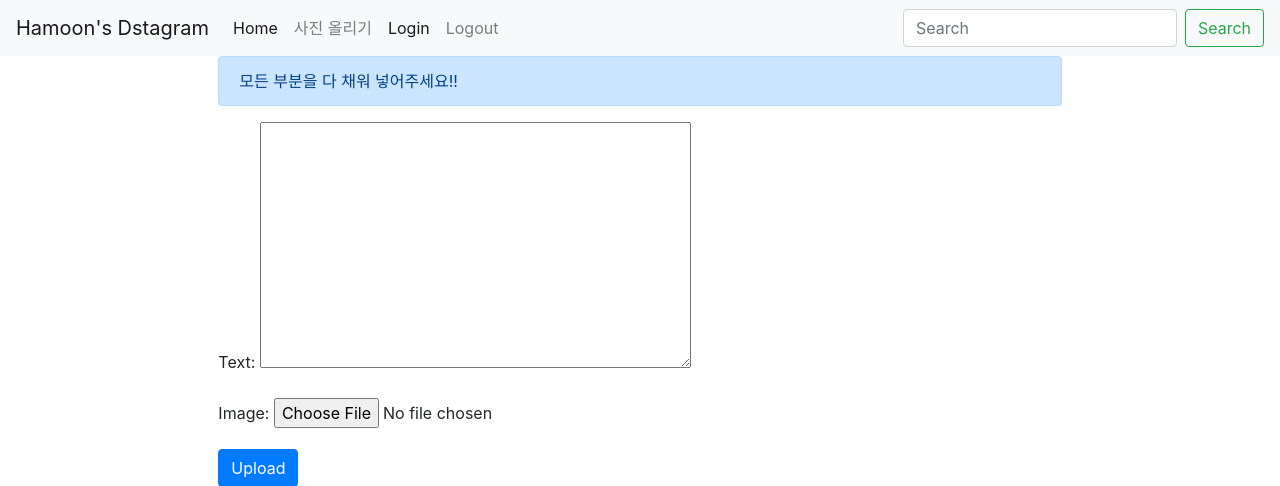
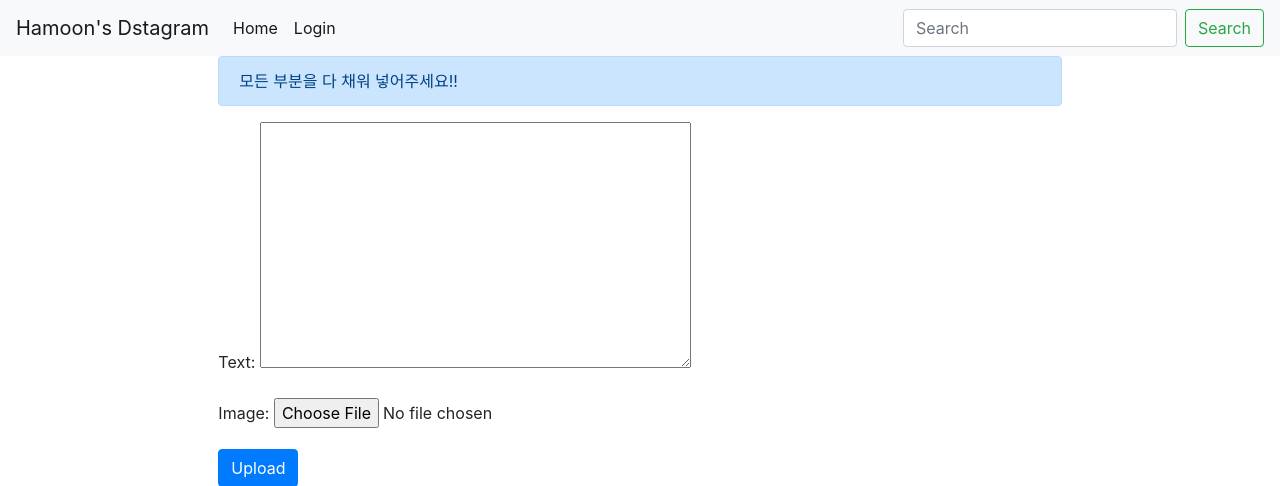
Before and after one commit to Ha-moon/2021-1_Django_clonecoding, a Django app: page /create/ in a window 1280 px wide. Shown: the top 486 px of the page. Run offline with Django 3.2, Linux system fonts and the light colour scheme; some libraries are stand-ins or nearby versions.

Commit message:
(7~8)로그인/로그아웃 분기-로그인 올바르게 했을때만 사진 업로드 및 logout보임

```diff
--- a/photo/templates/base.html
+++ b/photo/templates/base.html
@@ -21,18 +21,20 @@
                 <li class="nav-item active">
                   <a class="nav-link" href="{% url 'photo:index' %}"> Home <span class="sr-only">(current)</span></a>
                 </li>
+                {% if user.is_authenticated %}
                 <li class="nav-item">
-                  <a class="nav-link" href="{% url 'photo:create' %}">사진 올리기</a>
-                </li>
-
-                <li class="nav-item active">
-                  <a class="nav-link" href="{% url 'accounts:login' %}"> Login <span class="sr-only">(current)</span></a>
+                  <a class="nav-link" href="{% url 'photo:create' %}">사진 올리기<span class="sr-only">(current)</span></a>
                 </li>
                 <li class="nav-item">
                   <a class="nav-link" href="{% url 'accounts:logout' %}"> Logout <span class="sr-only">(current)</span></a>
                 </li>
+                {% else %}
+                <li class="nav-item active">
+                  <a class="nav-link" href="{% url 'accounts:login' %}"> Login <span class="sr-only">(current)</span></a>
+                </li>
+                {% endif %}
+              </ul>
 
-              </ul>
               <form class="form-inline my-2 my-lg-0">
                 <input class="form-control mr-sm-2" type="search" placeholder="Search" aria-label="Search">
                 <button class="btn btn-outline-success my-2 my-sm-0" type="submit">Search</button>
```
